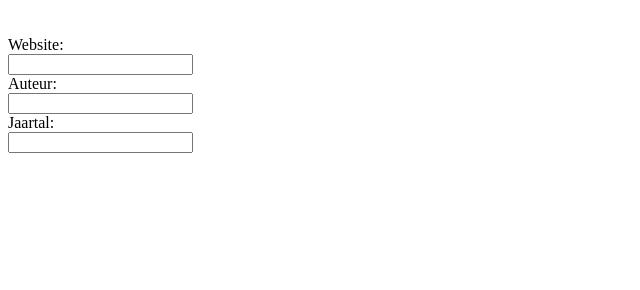
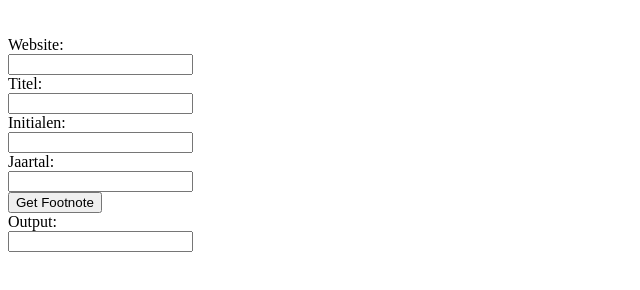
Before and after one commit to tristan-tr/footnote-creator, a plain HTML site: page index.html in a window 1280 px wide. Shown: the part 48-338 px from the top of the page, without its empty margins (0-640 px from the left). Drawn offline with Linux system fonts and the light colour scheme.

Commit message:
Update index.html

```diff
--- a/index.html
+++ b/index.html
@@ -1,10 +1,35 @@
+<html>
+	<head>
+		<script type="text/javascript">
+			function generateFootnote(form){
+				console.log(form);
+				currentDate = new Date(Date.now()).toLocaleString('en-GB');
+				console.log(currentDate);
+				form.output.value = "test";
+			}
+		</script>
+	</head>
+
+	<body>
 		<h1>CKV Footnotes</h1>
 		<br/>
 		<form>
 			<label for="website">Website:</label><br/>
 			<input type="text" id="website" name="website"><br/>
-	<label for="author">Auteur:</label><br/>
+
+			<label for="title">Titel:</label><br/>
+			<input type="text" id="title" name="title"><br/>
+
+			<label for="author">Initialen:</label><br/>
 			<input type="text" id="author" name="author"><br/>
+
 			<label for="year">Jaartal:</label><br/>
 			<input type="text" id="year" name="year"><br/>
+
+			<input type="button" id="button" name="button" value="Get Footnote" onClick="generateFootnote(this.form)"><br/>
+
+			<label for="output">Output:</label><br/>
+			<input type="text" id="output" name="output"><br/>
 		</form>
+	</body>
+</html>
```
Lines whose indentation alone changed are shown as unchanged.
